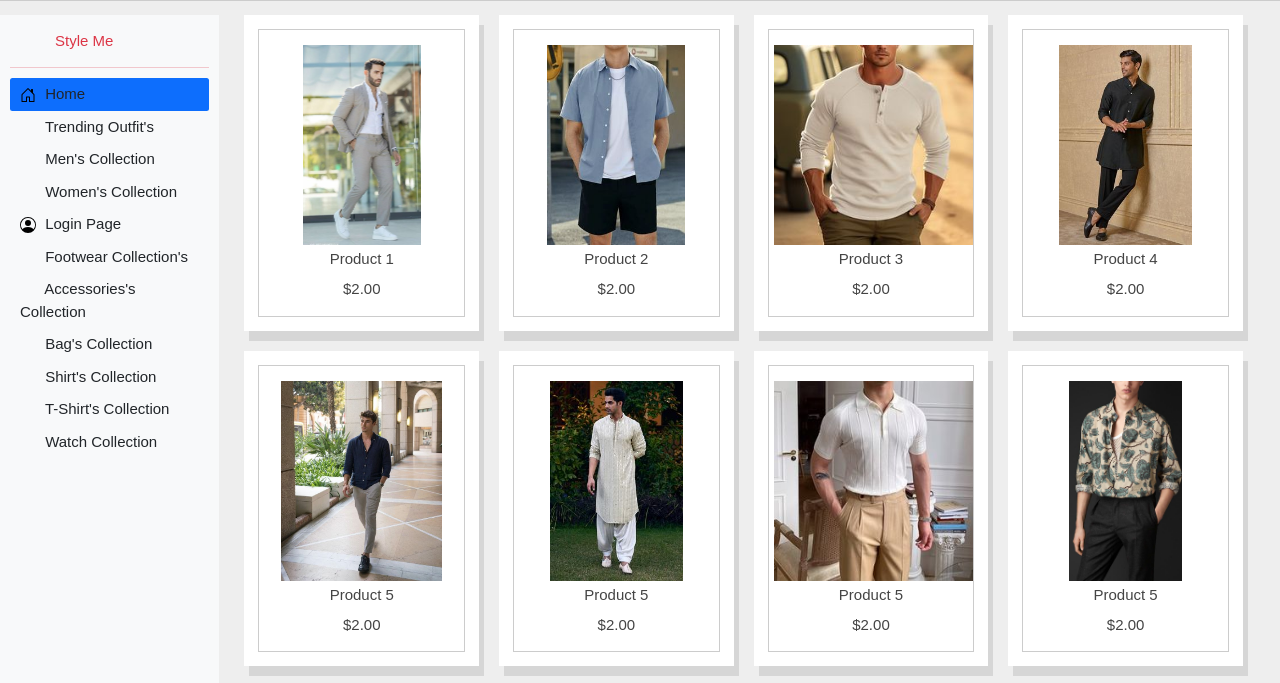
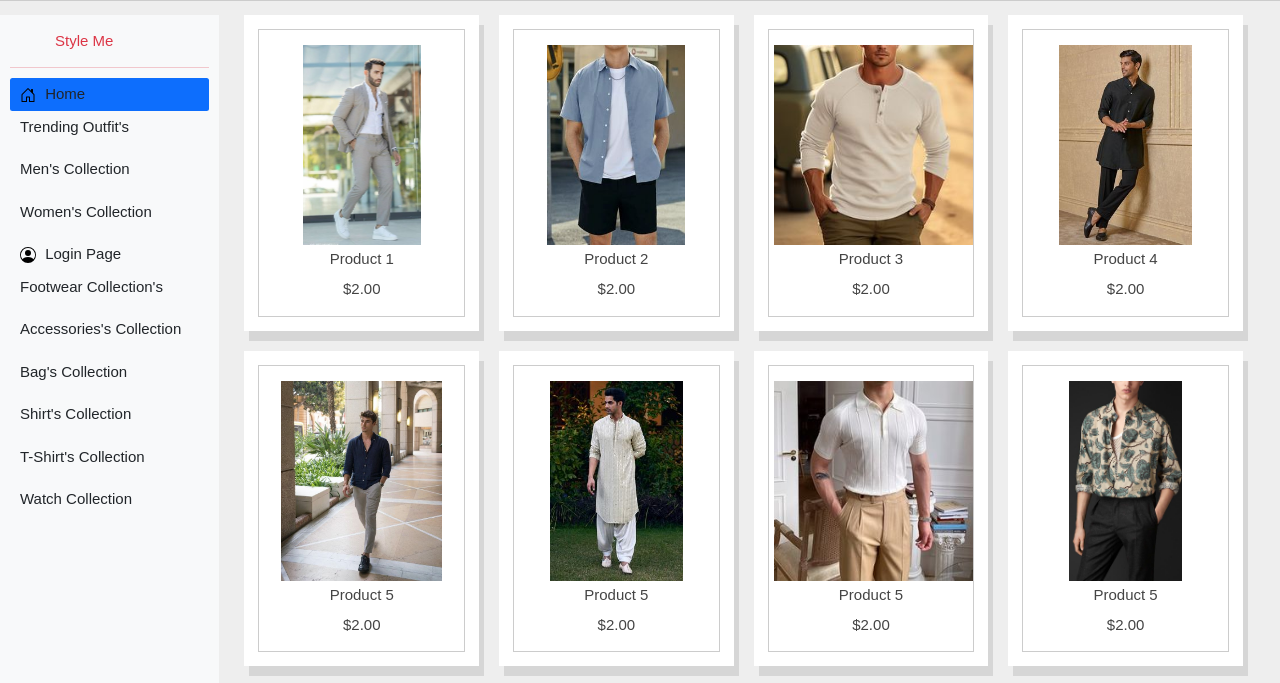
Before and after one commit to shivangigautam09/styleme, a plain HTML site: page men.html in a window 1280 px wide. Shown: the part 95-778 px from the top of the page. Drawn offline with nearby package versions, Linux system fonts and the light colour scheme; a script that the page names is missing.

Commit message:
Update men.html

```diff
--- a/men.html
+++ b/men.html
@@ -79,26 +79,17 @@
                 </li>
                 <li>
                     <a href="/styleme/trending.html" class="nav-link  fs-4 text-dark" >
-                        <svg class="bi me-2" width="16" height="16">
-                            <use xlink:href="#speedometer2"></use>
-                        </svg>
-                        Trending Outfit's
+                          <p class="text-start">Trending Outfit's</p>
                     </a>
                 </li>
                 <li>
                     <a href="/styleme/men.html" class="nav-link  fs-4 text-dark">
-                        <svg class="bi me-2" width="16" height="16">
-                            <use xlink:href="#table"></use>
-                        </svg>
-                        Men's Collection
+                       <p class="text-start">Men's Collection </p>
                     </a>
                 </li>
                 <li>
                     <a href="/styleme/women.html" class="nav-link  fs-4 text-dark">
-                        <svg class="bi me-2" width="16" height="16">
-                            <use xlink:href="#grid"></use>
-                        </svg>
-                        Women's Collection
+                           <p class="text-start"> Women's Collection</p>
                     </a>
                 </li>
                 <li>
@@ -111,54 +102,36 @@
                 </li>
                 <li>
                     <a href="/styleme/men.html" class="nav-link  fs-4 text-dark">
-                        <svg class="bi me-2" width="16" height="16">
-                            <use xlink:href="#grid"></use>
-                        </svg>
-                        Footwear Collection's
+                        <p class="text-start"> Footwear Collection's </p>
                     </a>
                 </li>
                 <li>
                     <a href="/styleme/women.html" class="nav-link  fs-4 text-dark">
-                        <svg class="bi me-2" width="16" height="16">
-                            <use xlink:href="#grid"></use>
-                        </svg>
-                        Accessories's Collection
+                       <p class="text-start text-wrap"> Accessories's Collection </p>
                     </a>
                 </li>
                 <li>
                     <a href="/styleme/trending.html" class="nav-link fs-4 text-dark">
-                        <svg class="bi me-2" width="16" height="16">
-                            <use xlink:href="#grid"></use>
-                        </svg>
-                        Bag's Collection
+                         <p class="text-start"> Bag's Collection </p>
                     </a>
                 </li>
                 <li>
                     <a href="/styleme/women.html" class="nav-link  fs-4 text-dark">
-                        <svg class="bi me-2" width="16" height="16">
-                            <use xlink:href="#grid"></use>
-                        </svg>
-                        Shirt's Collection
+                          <p class="text-start">Shirt's Collection </p>
                     </a>
                 </li>
                 <li>
                     <a href="/styleme/women.html" class="nav-link fs-4 text-dark">
-                        <svg class="bi me-2" width="16" height="16">
-                            <use xlink:href="#grid"></use>
-                        </svg>
-                        T-shirt's Collection
+                        <p class="text-start">T-shirt's Collection </p>
                     </a>
                 </li>
                 <li>
                     <a href="/styleme/women.html" class="nav-link  fs-4 text-dark">
-                        <svg class="bi me-2" width="16" height="16">
-                            <use xlink:href="#grid"></use>
-                        </svg>
-                        Watch collection
+                        <p class="text-start"> Watch collection </p>
                     </a>
                 </li>
             </ul>
-            <hr>
+
             <div class="dropdown">
                 <a href="#" class="d-flex align-items-center text-danger text-decoration-none dropdown-toggle"
                     id="dropdownUser1" data-bs-toggle="dropdown" aria-expanded="false">
```
